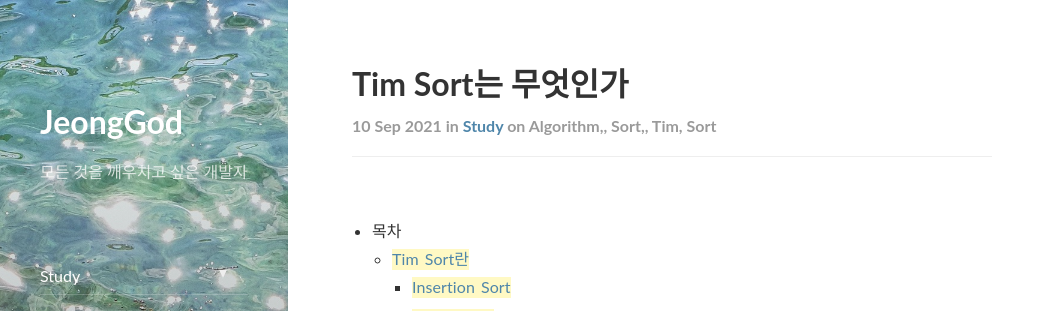
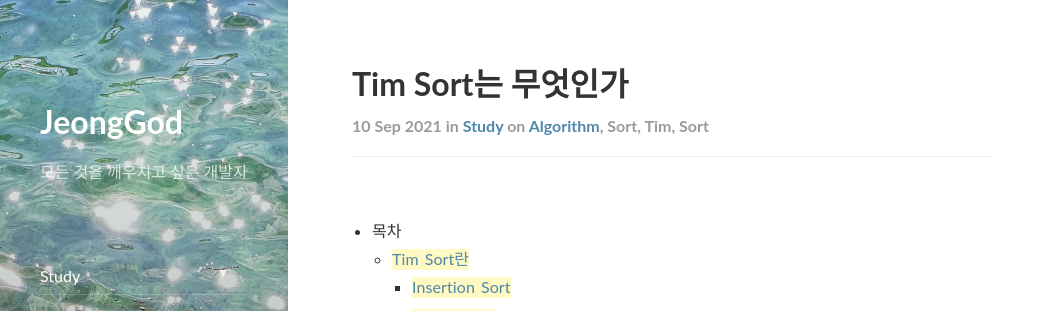
Before and after one commit to JeongGod/JeongGod.github.io, a Jekyll site: the page built from _posts/2021-09-10-study-algorithm-TimSort.markdown, in a window 1280 px wide and 900 px high. Shown: the top 311 px of the window, without its empty margins (0-1055 px from the left). Built offline with Jekyll 4.4.1, drawn with Linux system fonts in a browser that asks for light colours; nearby versions of some CDN libraries; comment, search, counter and statistics services are not loaded.

```diff
--- a/_posts/2021-09-10-study-algorithm-TimSort.markdown
+++ b/_posts/2021-09-10-study-algorithm-TimSort.markdown
@@ -3,7 +3,7 @@ layout: post
 title:  "Tim Sort는 무엇인가"
 subtitle:   "Tim Sort"
 categories: study
-tags: algorithm, sort, tim sort
+tags: algorithm sort tim sort
 comments: true
 # header-img: ""
 ---
```
